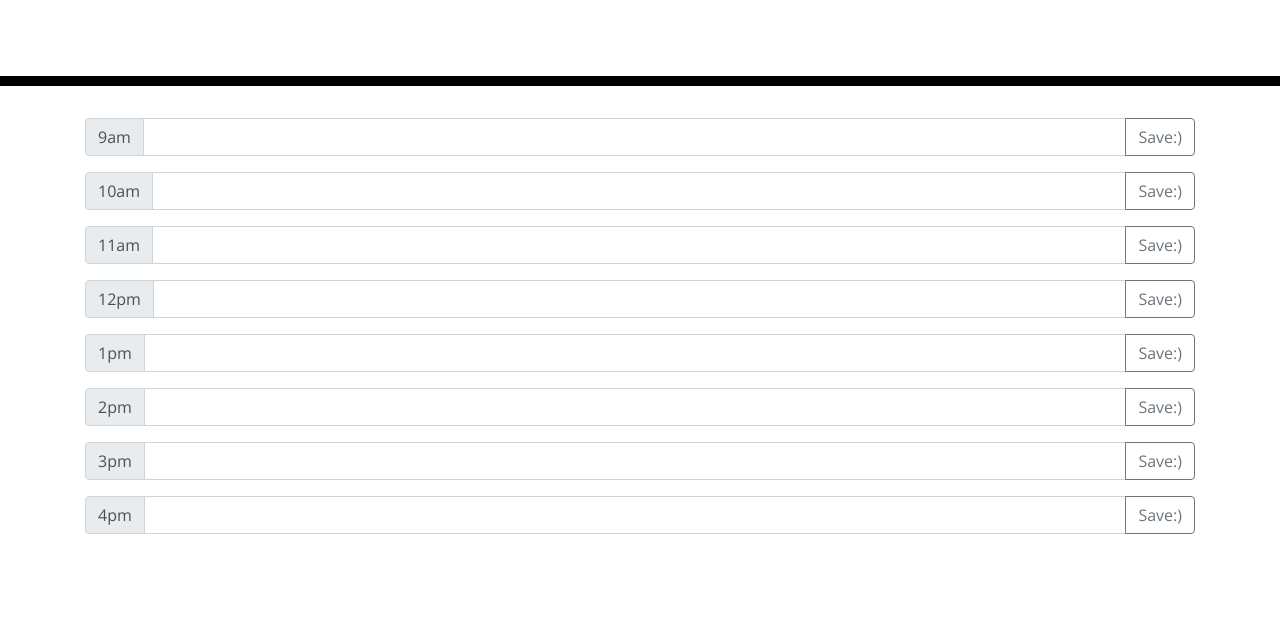
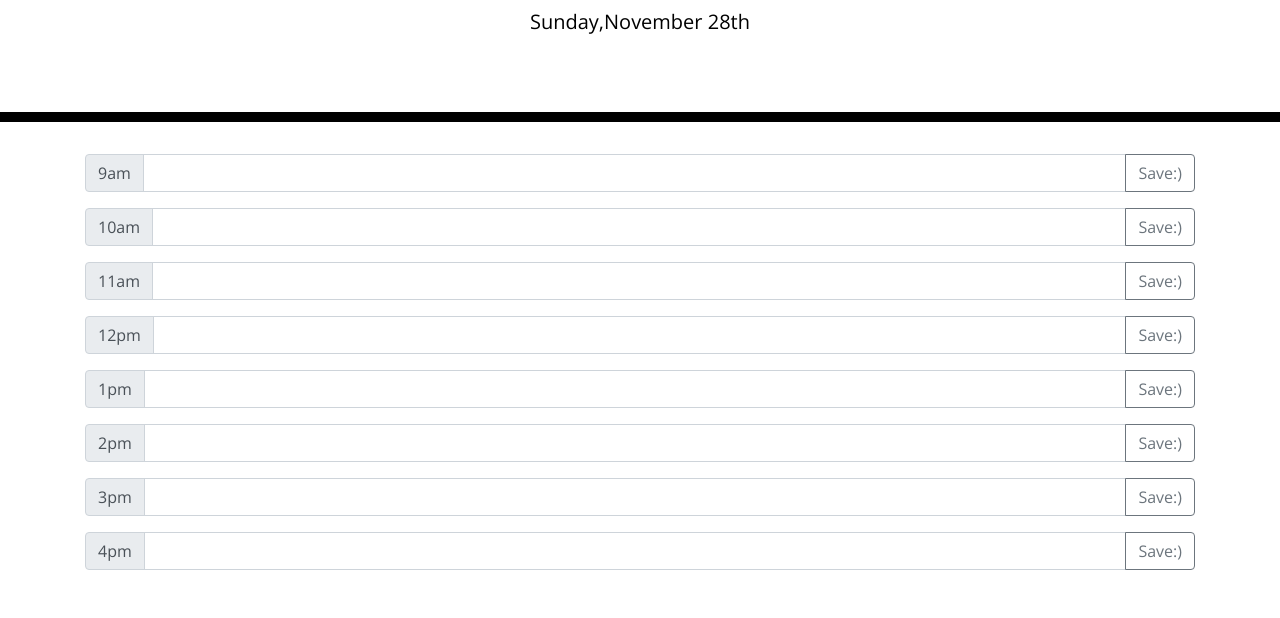
Before and after one commit to aaronespinoza/Work-Day-Scheduler, a plain HTML site: page Develop/index.html in a window 1280 px wide. Shown: the part 182-800 px from the top of the page. Drawn offline with nearby package versions, Linux system fonts and the light colour scheme.

Commit message:
added current date display

```diff
--- a/Develop/index.html
+++ b/Develop/index.html
@@ -110,5 +110,6 @@
 
     <script src="https://cdnjs.cloudflare.com/ajax/libs/jquery/3.2.1/jquery.min.js"></script>
     <script src="https://cdnjs.cloudflare.com/ajax/libs/moment.js/2.24.0/moment.min.js"></script>
+    <script src="script.js"></script>
   </body>
 </html>
--- /dev/null
+++ b/Develop/script.js
@@ -0,0 +1,2 @@
+var time = moment().format("dddd,MMMM Do");
+$("#currentDay").text(time);
```
